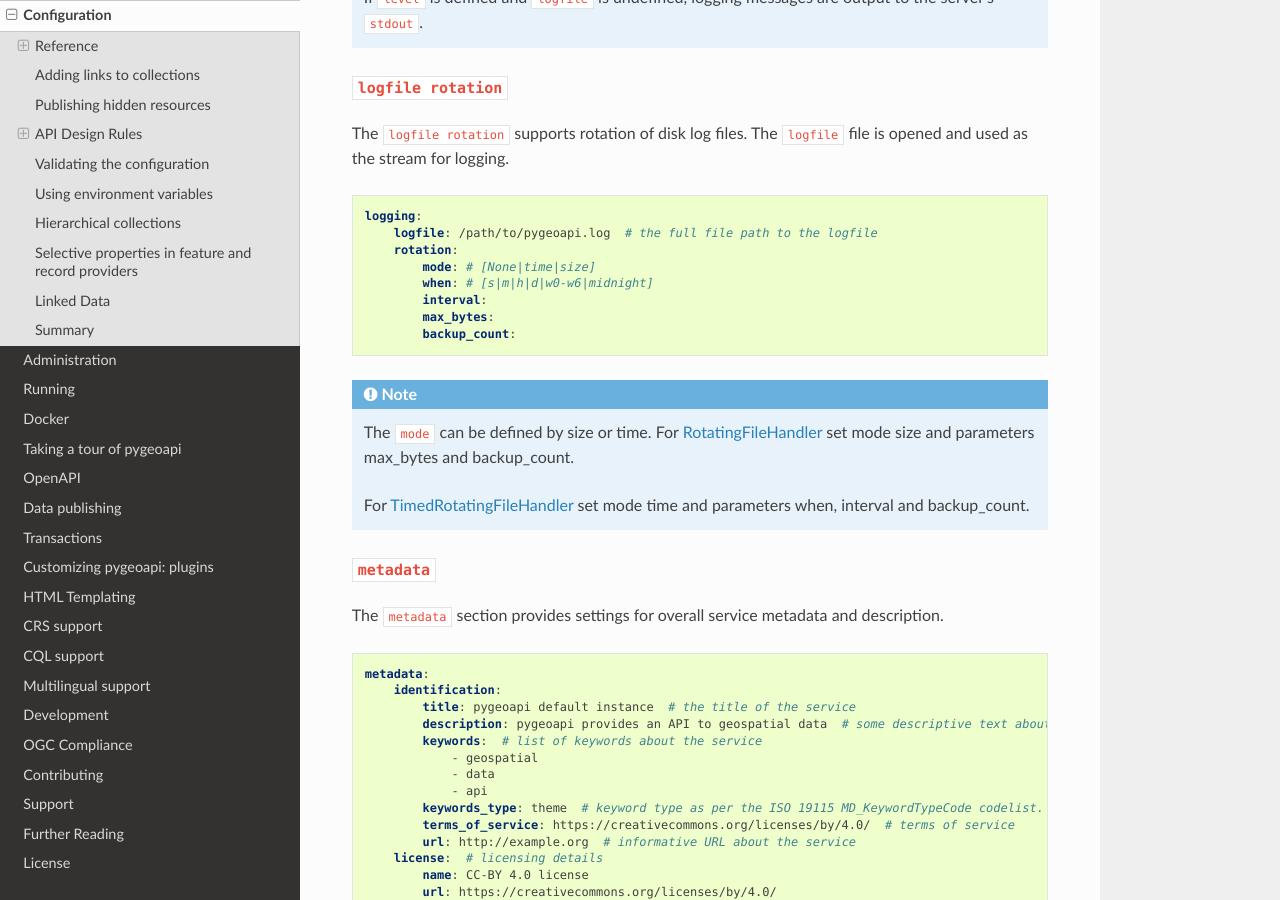
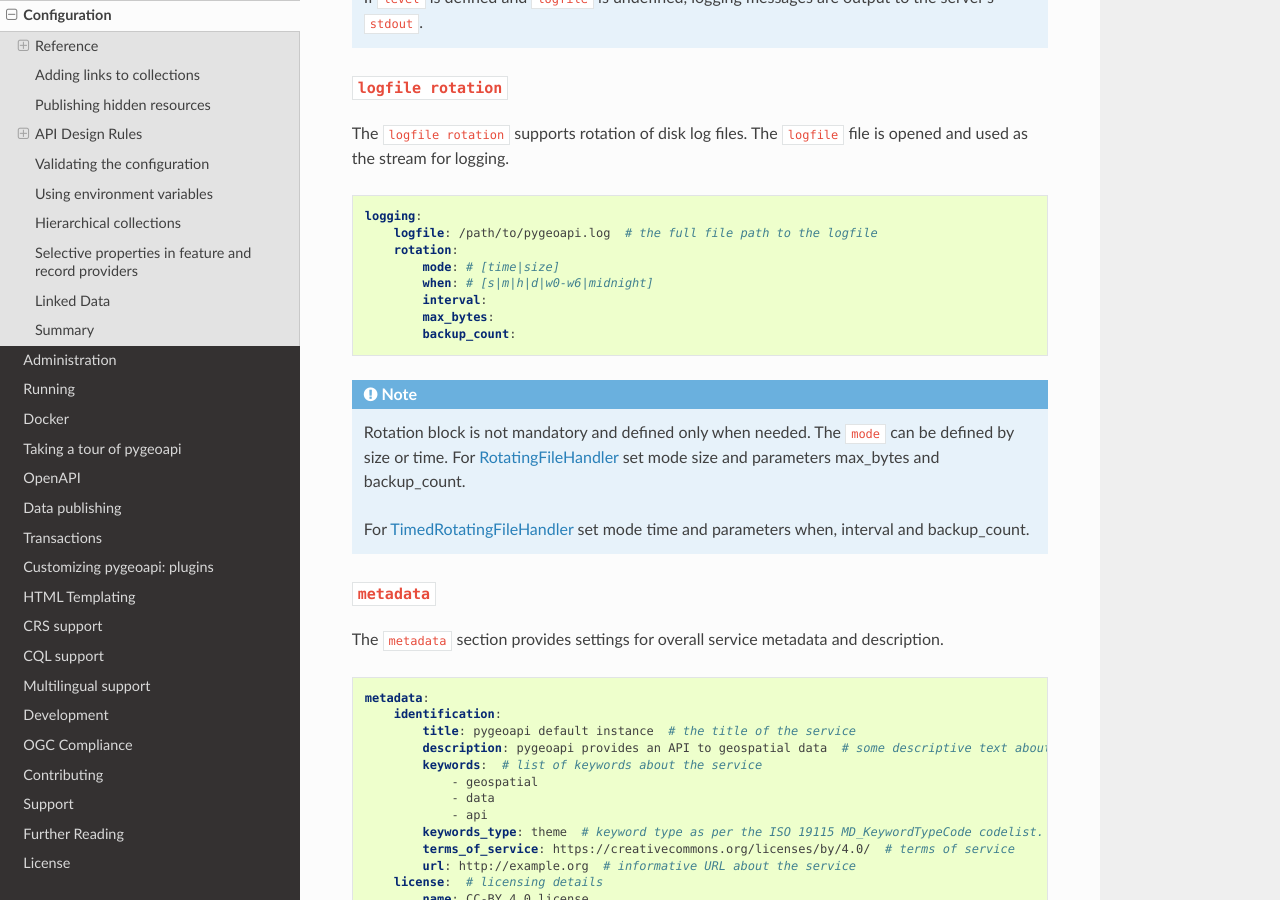
Before and after one commit to geopython/pygeoapi, a Sphinx documentation site: the page built from docs/source/configuration.rst, in a window 1280 px wide and 900 px high, scrolled down 1848 px. Built offline with Sphinx 7.4.7 and the Read the Docs theme 2.0.0, drawn with Linux system fonts in a browser that asks for light colours.

Commit message:
#1389 adjusted documentation for rotation

```diff
--- a/docs/source/configuration.rst
+++ b/docs/source/configuration.rst
@@ -99,13 +99,13 @@
   logging:
       logfile: /path/to/pygeoapi.log  # the full file path to the logfile
       rotation:
-          mode: # [None|time|size]
+          mode: # [time|size]
           when: # [s|m|h|d|w0-w6|midnight]
           interval:
           max_bytes:
           backup_count:
 .. note::
-  The ``mode`` can be defined by size or time.
+  Rotation block is not mandatory and defined only when needed. The ``mode`` can be defined by size or time.
   For RotatingFileHandler_ set mode size and parameters max_bytes and backup_count.
 
   .. _RotatingFileHandler: http://docs.python.org/3/library/logging.handlers.html#rotatingfilehandler
```
